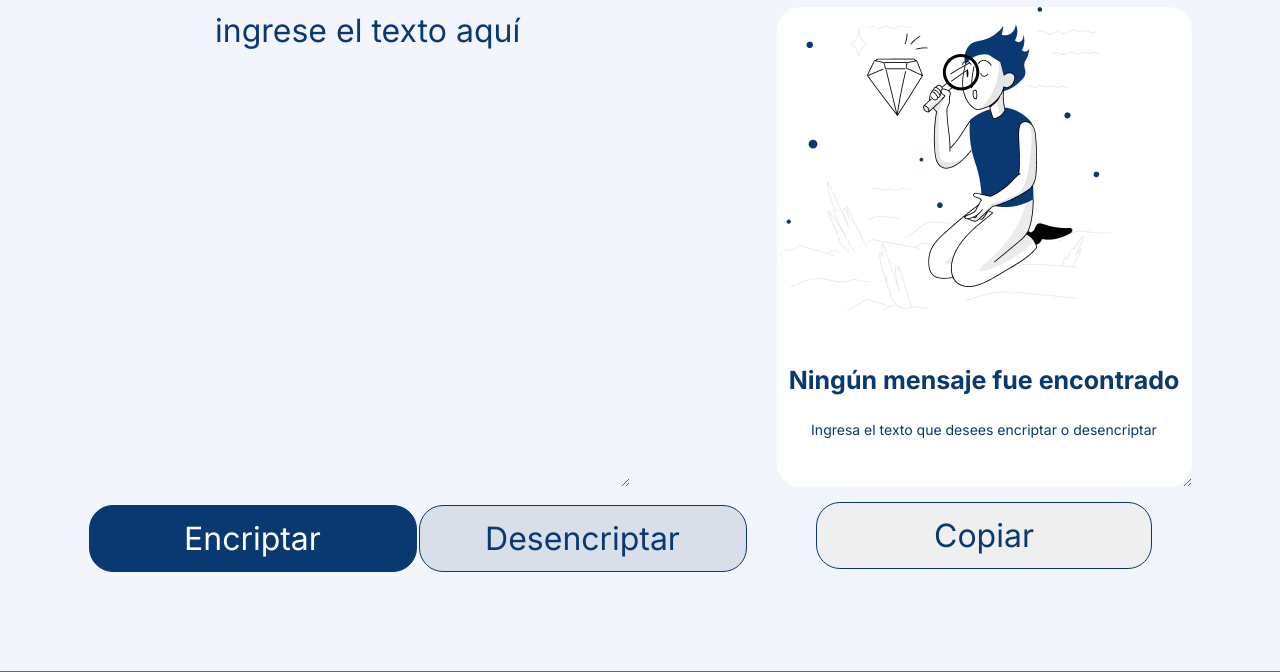
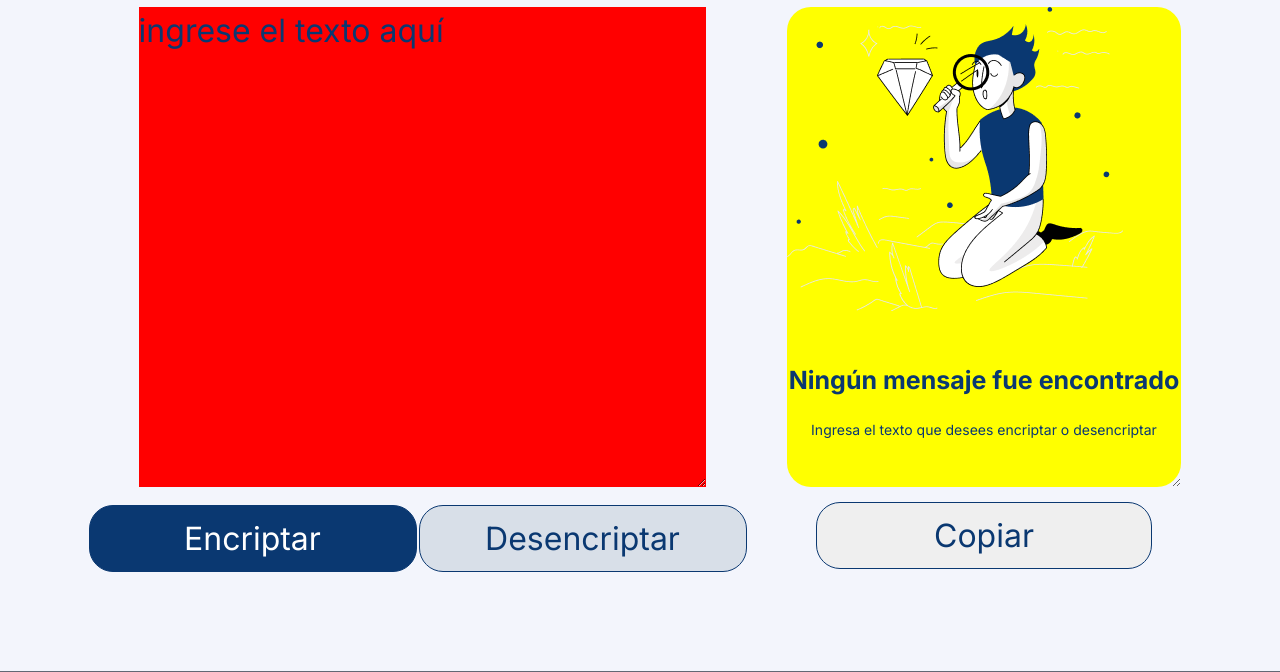
Before and after one commit to deca-dev/Alura-Challange-Encriptador, a plain HTML site: page index.html in a window 1280 px wide. Shown: the part 65-737 px from the top of the page. Drawn offline with Linux system fonts and the light colour scheme.

Commit message:
Fixing colors

```diff
--- a/index.html
+++ b/index.html
@@ -31,7 +31,7 @@
         </header>
         <main>
             <section class="mensaje_principal">
-                <textarea class="text-area" cols="20" rows="10" placeholder="Ingrese el texto aquí"></textarea>
+                <textarea class="text-area" rows="10" placeholder="Ingrese el texto aquí"></textarea>
 
                 <div class="botones">
                     <button class="btn-encriptar" onclick="btnEncriptar()">Encriptar</button>
@@ -39,7 +39,7 @@
                 </div>
             </section>
             <section class="mensajeDesencriptado_principal">
-                <textarea class="mensaje" cols="20" rows="10" readonly></textarea>
+                <textarea class="mensaje" rows="10" readonly></textarea>
                 <div class="noMessageFound">
                     <p class="firstMessageNotFound">Ningún mensaje fue encontrado</p>
                     <p class="secondMessageNotFound">Ingresa el texto que desees encriptar o desencriptar</p>
--- a/style.css
+++ b/style.css
@@ -55,7 +55,9 @@ main {
     border: none;
     color: #0a3871;
     text-transform: lowercase;
-    background: #F3F5FC;
+    /* background: #F3F5FC; */
+    background-color: red;
+    width: 85%;
 }
 
 ::placeholder { color: #0A3871;}
@@ -64,12 +66,14 @@ main {
     }
 
 .mensaje {
-    background: white;
+    /* background: white; */
+    background: yellow;
     background-image: url("./assets/images/Muñeco.png");
     background-repeat: no-repeat;
     border: none;
     border-radius: 24px;
     color: #0A3871;
+    width: 95%;
 
 }
 
```
